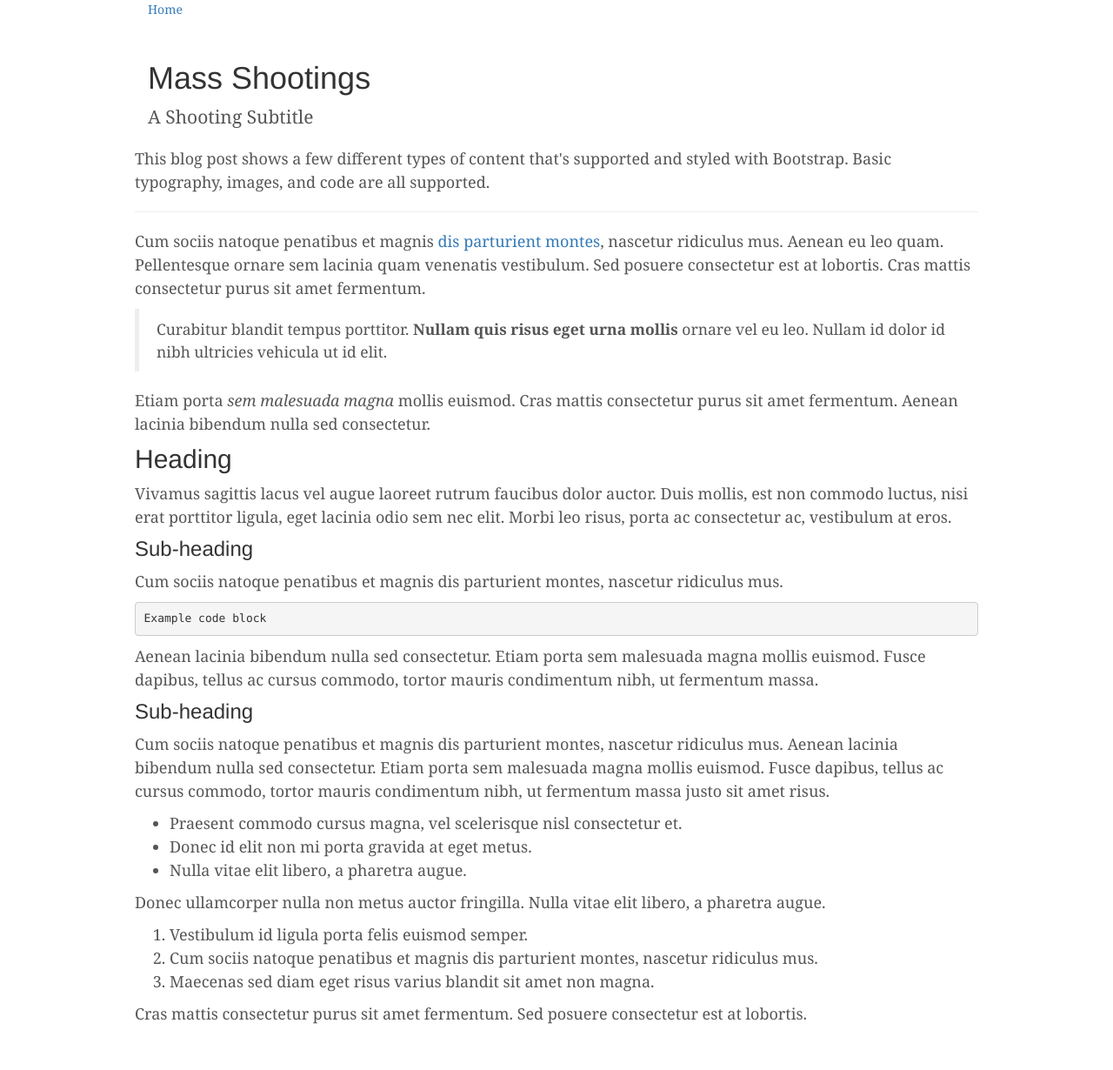
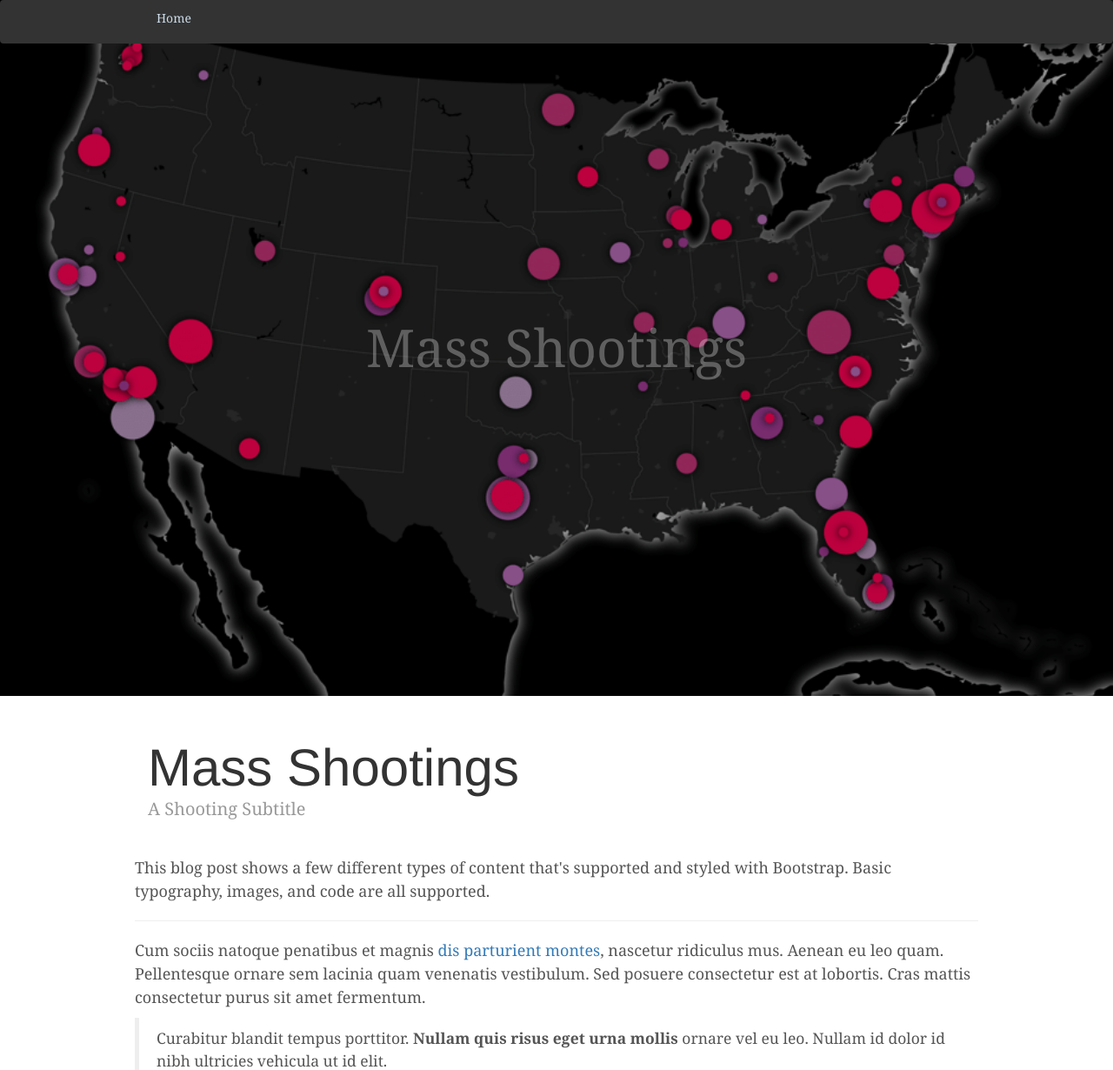
Before and after one commit to shanasia/cs50_Final, a Flask app: page / in a window 1280 px wide. Shown: the top 1230 px of the page at 87% size. Run offline with Flask 2, Linux system fonts and the light colour scheme; some libraries are stand-ins or nearby versions.

Commit message:
Just needs map part for now

```diff
--- a/static/blog.css
+++ b/static/blog.css
@@ -36,7 +36,7 @@ h6, .h6 {
 }
 
 /*
- * Back
+ * Background Text for Dummy Map
  */
 
 .backgroundmap-text {
@@ -46,38 +46,52 @@ h6, .h6 {
   left: 50%;
   transform: translate(-50%, -50%);
   color: white;
+  font-size: 60px;
 }
+/* Source: https://www.w3schools.com/howto/tryit.asp?filename=tryhow_css_hero_image */
+
+/*
+ * Full Spread Image
+ */
+
+.background {
+    /* The image used */
+    background-image: url("/static/CityLab_Map.png "); /* Dimensions: 940 × 675 */
+
+    /* Full height */
+    height: 100%;
+
+    /* Center and scale the image nicely */
+    background-position: center;
+    background-repeat: no-repeat;
+    background-size: cover;
+}
+/* Source: https://www.w3schools.com/howto/howto_css_full_page.asp */
 
 
 /*
  * Masthead for nav
  */
 
-.blog-masthead {
-  background-color: #428bca;
-  -webkit-box-shadow: inset 0 -2px 5px rgba(0,0,0,.1);
-          box-shadow: inset 0 -2px 5px rgba(0,0,0,.1);
-}
-
 /* Nav links */
-.blog-nav-item {
+.nav-item {
   position: relative;
   display: inline-block;
   padding: 10px;
   font-weight: 500;
   color: #cdddeb;
 }
-.blog-nav-item:hover,
-.blog-nav-item:focus {
+.nav-item:hover,
+.nav-item:focus {
   color: #fff;
   text-decoration: none;
 }
 
 /* Active state gets a caret at the bottom */
-.blog-nav .active {
+.nav .active {
   color: #fff;
 }
-.blog-nav .active:after {
+.nav .active:after {
   position: absolute;
   bottom: 0;
   left: 50%;
@@ -96,39 +110,20 @@ h6, .h6 {
  * Blog name and description
  */
 
-.blog-header {
+.header {
   padding-top: 20px;
   padding-bottom: 20px;
 }
-.blog-title {
+.title {
   margin-top: 30px;
   margin-bottom: 0;
   font-size: 60px;
   font-weight: normal;
 }
-.blog-description {
+.description {
   font-size: 20px;
   color: #999;
 }
-
-/*
- * Full Spread Image
- */
-
- .bg {
-    /* The image used */
-    background-image: url("/static/CityLab_Map.png "); /* Dimensions: 940 × 675 */
-
-    /* Full height */
-    height: 100%;
-
-    /* Center and scale the image nicely */
-    background-position: center;
-    background-repeat: no-repeat;
-    background-size: cover;
-}
-/* Source: https://www.w3schools.com/howto/howto_css_full_page.asp */
-
 
 /*
  * Main column and sidebar layout
@@ -138,6 +133,33 @@ h6, .h6 {
   font-size: 18px;
   line-height: 1.5;
 }
+
+.navbar {
+    overflow: hidden;
+    background-color: #333;
+    position: fixed; /* Set the navbar to fixed position */
+    top: 0; /* Position the navbar at the top of the page */
+    width: 100%; /* Full width */
+}
+/* Source: https://www.w3schools.com/howto/howto_css_fixed_menu.asp */
+
+/*
+ * Main column and sidebar layout
+ */
+.maptext-container {
+
+  position: relative;
+  color: #000000;
+
+  /* Full height */
+    height: 100%;
+}
+
+.maptext-container:hover {
+  opacity: 0.3;
+}
+/* https://www.w3schools.com/howto/tryit.asp?filename=tryhow_css_image_overlay_opacity */
+
 
 /* Sidebar modules for boxing content */
 .sidebar-module {
```
